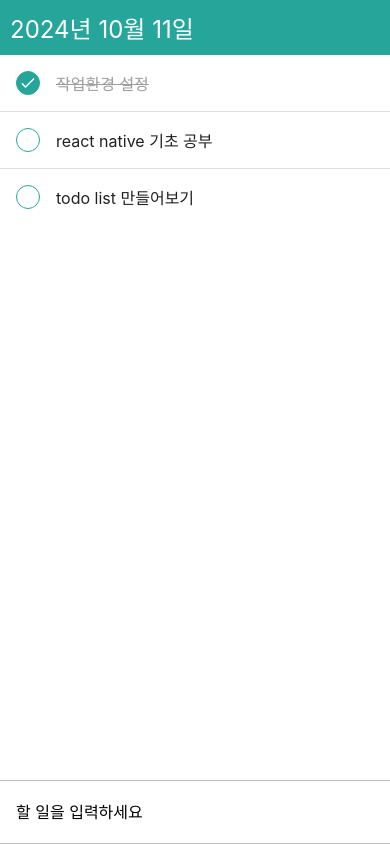
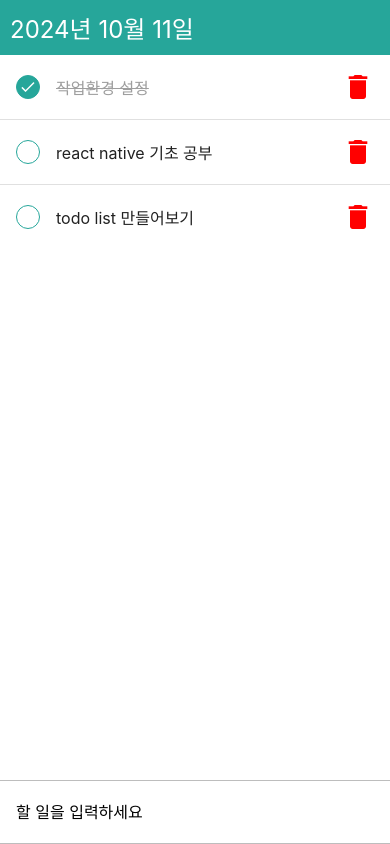
Before and after one commit to siyeol97/TodoApp, a React Native app: screen / in a window 390 px wide. Built offline with nearby package versions, Linux system fonts and the light colour scheme.

Commit message:
🐛 Fix: react-native-vector-icon - Podfile

```diff
--- a/components/TodoItem.tsx
+++ b/components/TodoItem.tsx
@@ -1,6 +1,7 @@
 import {View, Text, StyleSheet, Image, TouchableOpacity} from 'react-native';
 import React from 'react';
 import {Todo} from '../types';
+import Icon from 'react-native-vector-icons/MaterialIcons';
 
 interface Props {
   todo: Todo;
@@ -21,6 +22,7 @@
         </View>
       </TouchableOpacity>
       <Text style={[styles.text, done && styles.lineThrough]}>{text}</Text>
+      <Icon name="delete" size={32} color="red" />
     </View>
   );
 }
--- a/package.json
+++ b/package.json
@@ -10,6 +10,7 @@
     "test": "jest"
   },
   "dependencies": {
+    "@types/react-native-vector-icons": "^6.4.18",
     "exponential-backoff": "^3.1.1",
     "react": "18.3.1",
     "react-native": "0.75.4",
```
Also changed, not shown: 5 other files (tests, documents, lock files or other folders).
